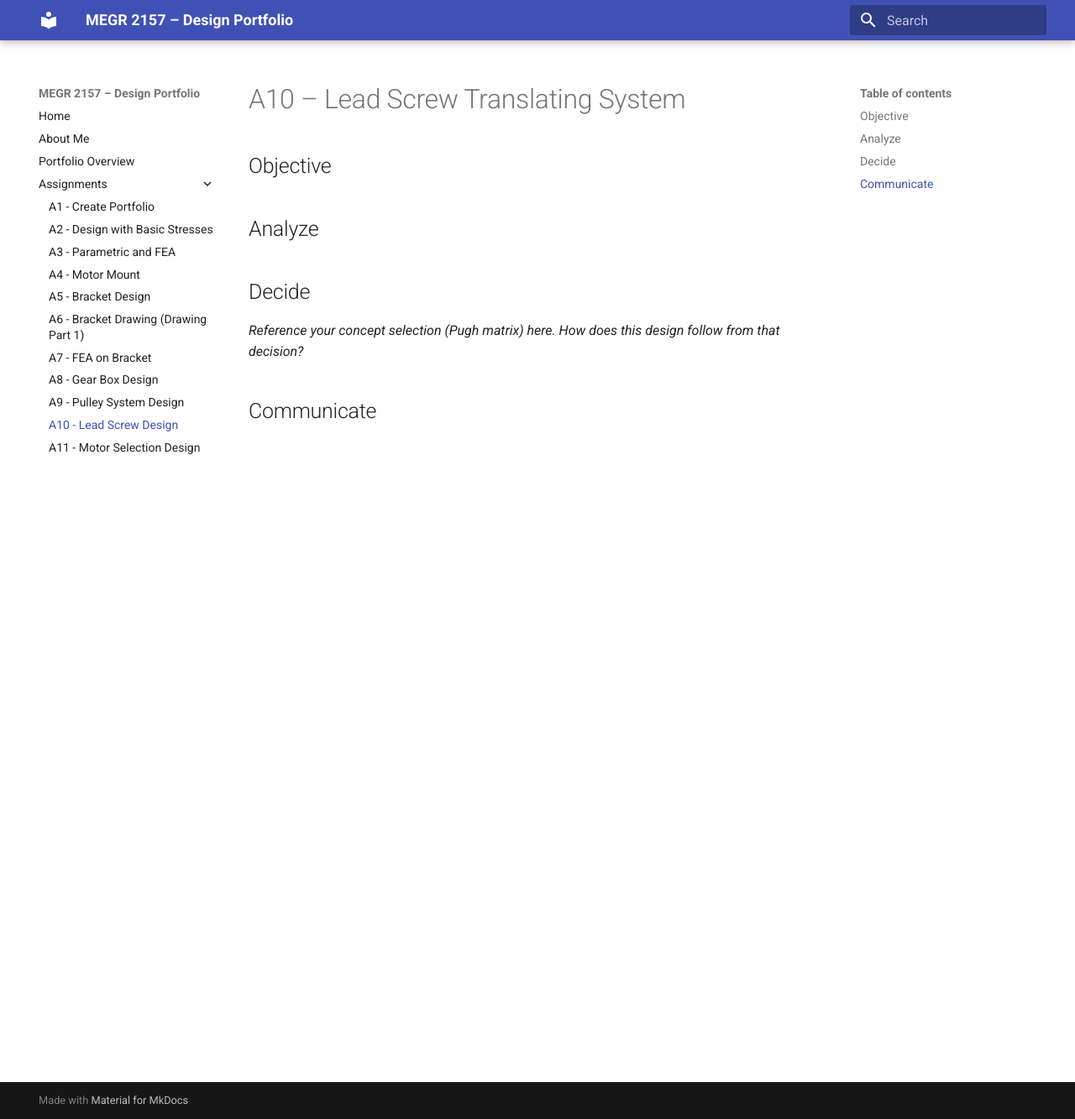
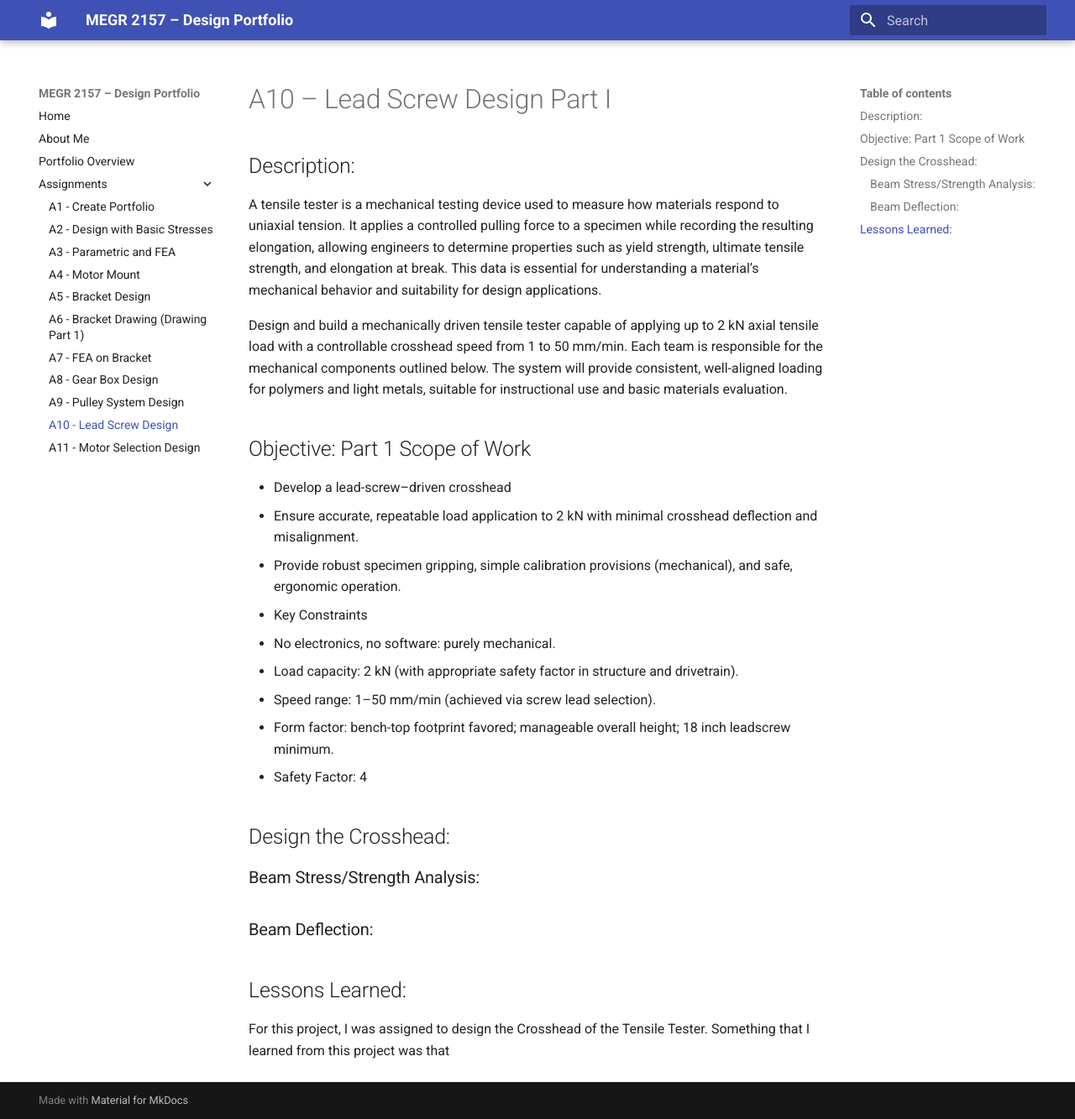
Before and after one commit to AndrewYang2428/AndrewYang-megr2157-portfolio, an MkDocs documentation site: the page built from docs/assignments/A10/index.md, in a window 1280 px wide and 1333 px high. Shown: the whole window at 84% size. Built offline with MkDocs 1.6.1 and Material for MkDocs 9.7.7, drawn with Linux system fonts in a browser that asks for light colours.

Commit message:
Revise A10 assignment for Lead Screw Design Part I
Updated the document to reflect the lead screw design project details, including objectives, scope of work, and constraints.

```diff
--- a/docs/assignments/A10/index.md
+++ b/docs/assignments/A10/index.md
@@ -1,12 +1,29 @@
-# A10 – Lead Screw Translating System
+# A10 – Lead Screw Design Part I
 
-## Objective
+## Description:
 
+A tensile tester is a mechanical testing device used to measure how materials respond to uniaxial tension. It applies a controlled pulling force to a specimen while recording the resulting elongation, allowing engineers to determine properties such as yield strength, ultimate tensile strength, and elongation at break. This data is essential for understanding a material’s mechanical behavior and suitability for design applications.
 
-## Analyze
+Design and build a mechanically driven tensile tester capable of applying up to 2 kN axial tensile load with a controllable crosshead speed from 1 to 50 mm/min. Each team is responsible for the mechanical components outlined below. The system will provide consistent, well-aligned loading for polymers and light metals, suitable for instructional use and basic materials evaluation.
 
+## Objective: Part 1 Scope of Work
 
-## Decide
-_Reference your concept selection (Pugh matrix) here. How does this design follow from that decision?_
+- Develop a lead-screw–driven crosshead
+- Ensure accurate, repeatable load application to 2 kN with minimal crosshead deflection and misalignment.
+- Provide robust specimen gripping, simple calibration provisions (mechanical), and safe, ergonomic operation.
+- Key Constraints
+- No electronics, no software: purely mechanical.
+- Load capacity: 2 kN (with appropriate safety factor in structure and drivetrain).
+- Speed range: 1–50 mm/min (achieved via screw lead selection).
+- Form factor: bench-top footprint favored; manageable overall height; 18 inch leadscrew minimum.
+- Safety Factor: 4
 
-## Communicate
+## Design the Crosshead:
+
+### Beam Stress/Strength Analysis:
+
+### Beam Deflection:
+
+## Lessons Learned:
+
+For this project, I was assigned to design the Crosshead of the Tensile Tester. Something that I learned from this project was that
```
